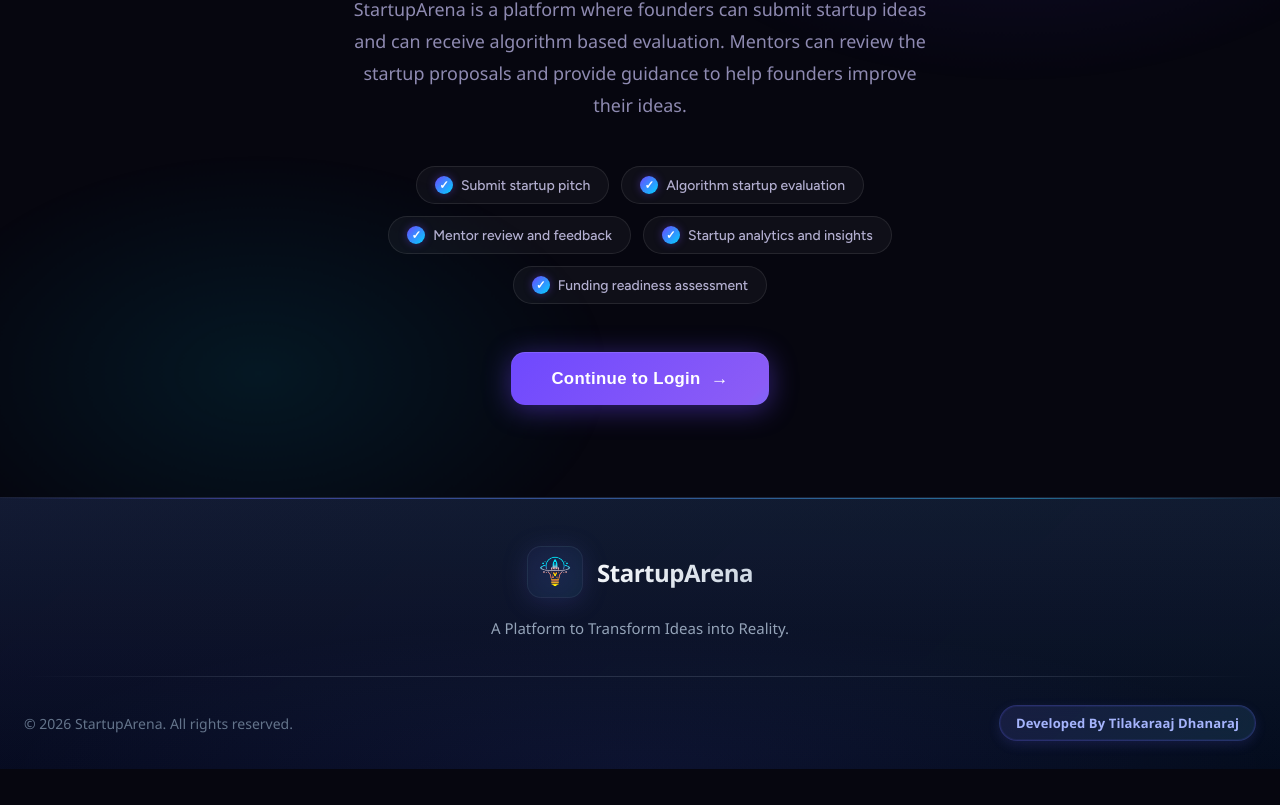
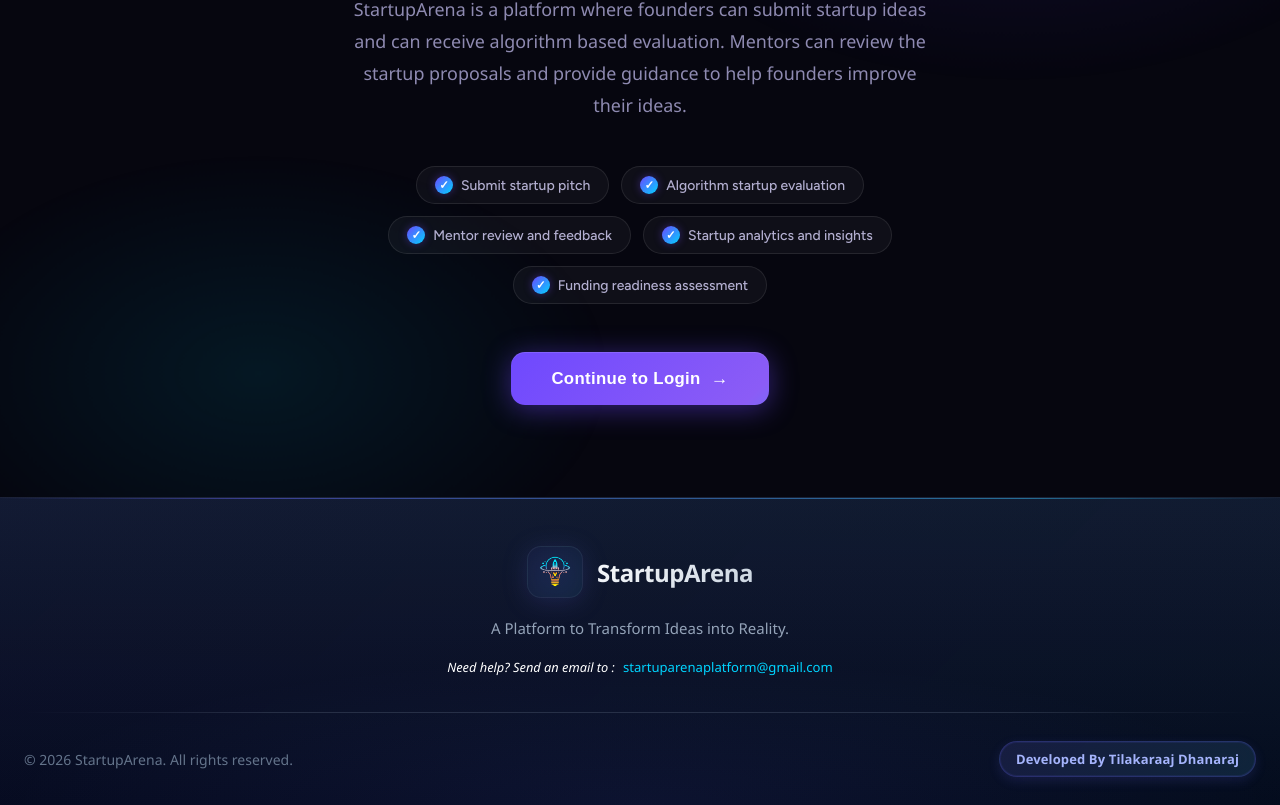
Before and after one commit to Tilak0907/StartupArena, a React (Vite) app: page /#/intro in a window 1280 px wide. Shown: the part 303-1108 px from the top of the page. Before the commit the page ends 1072 px from the top, so only its background shows below. Built offline with nearby package versions, Linux system fonts and the light colour scheme; no server answers; the database is empty; sample sign-in values are in the browser's storage; a web font is replaced by a local one.

Commit message:
added support mail in footer

```diff
--- a/src/components/Footer.jsx
+++ b/src/components/Footer.jsx
@@ -19,6 +19,17 @@
             <p className="footer-tagline">
               A Platform to Transform Ideas into Reality.
             </p>
+
+            {/* Support Email */}
+            <div className="footer-support">
+              <span className="footer-support-label">Need help? Send an email to : </span>
+              <a
+                href="mailto:startuparenaplatform@gmail.com"
+                className="footer-support-email"
+              >
+                startuparenaplatform@gmail.com
+              </a>
+            </div>
           </div>
         </div>
 
--- a/src/styles/Footer.css
+++ b/src/styles/Footer.css
@@ -308,3 +308,27 @@
   z-index: 5;
   width: 100%;
 }
+
+/* ── Append these styles to your existing Footer.css ── */
+
+.footer-support {
+  display: flex;
+  align-items: center;
+  gap: 8px;
+  margin-top: 0rem;
+  flex-wrap: wrap;
+}
+
+.footer-support-label {
+  font-size: 0.8rem;
+  color: white;
+  font-style: italic;
+}
+
+.footer-support-email {
+  font-size: 0.82rem;
+  font-weight: 500;
+  color: #00d4ff;
+  text-decoration: none;
+
+}
```
